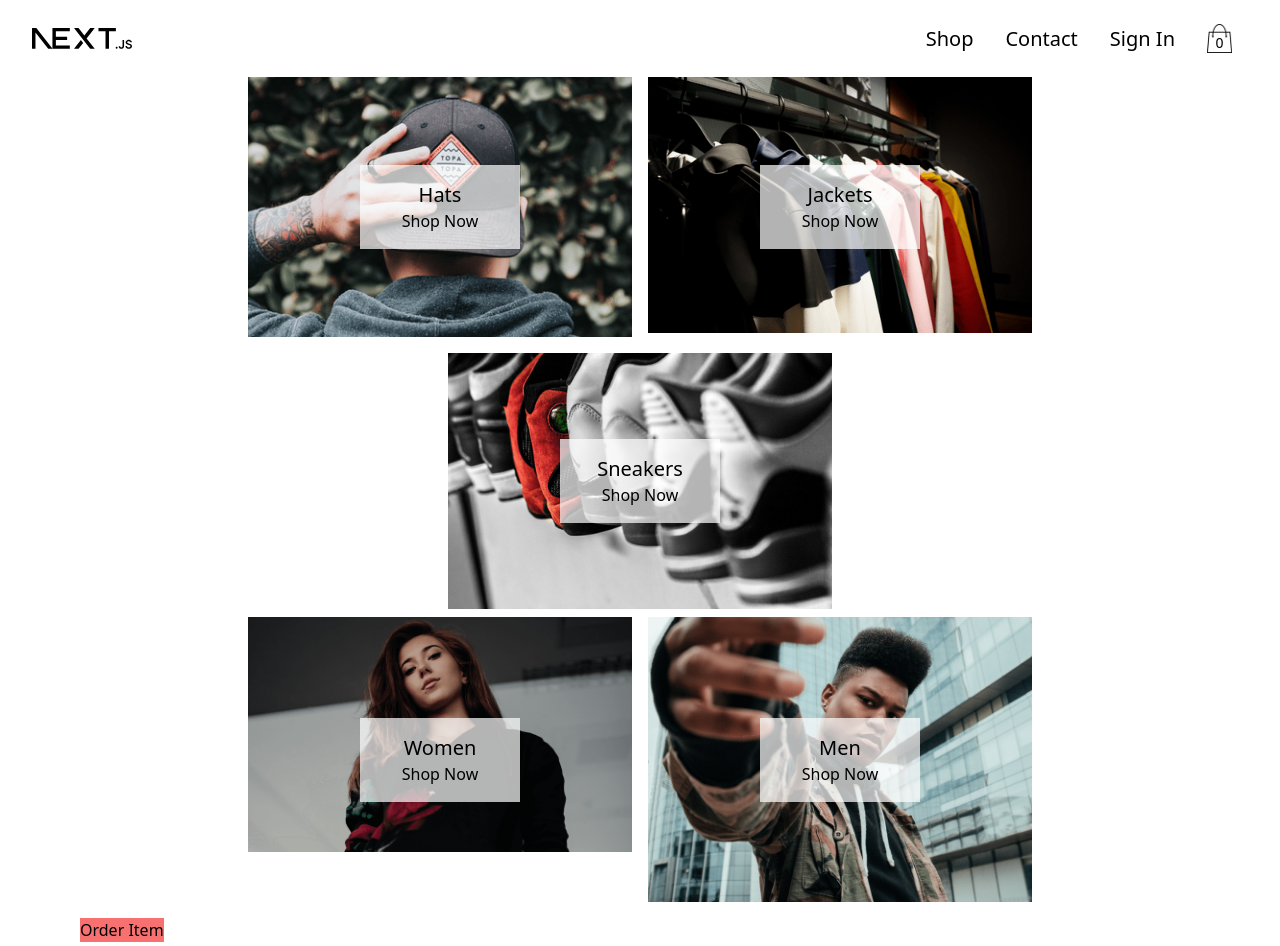
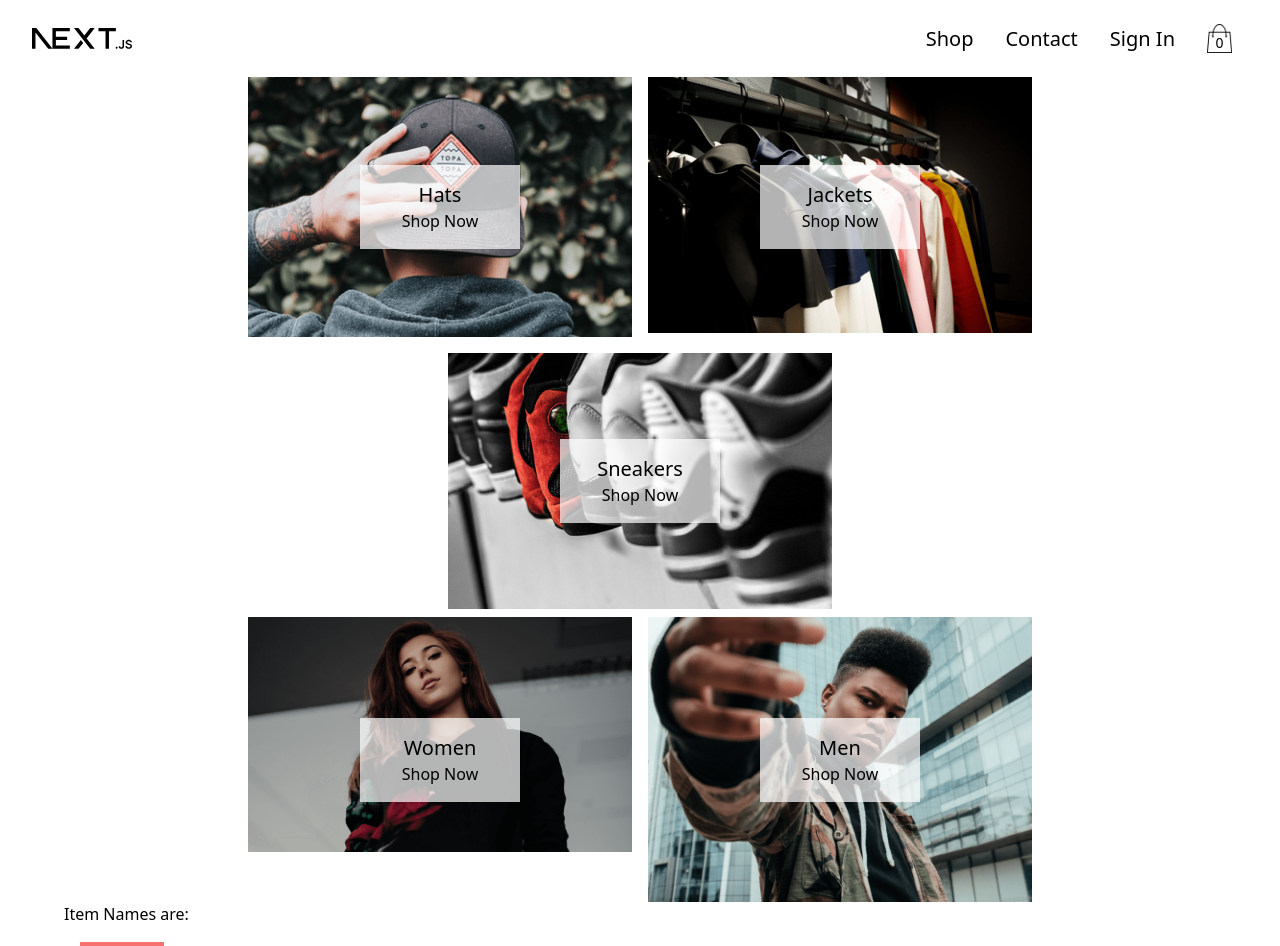
Before and after one commit to jafar-fahimi/next-clothes-store, a Next.js app: page / in a window 1280 px wide. Shown: the top 946 px of the page. Built offline with nearby package versions, Linux system fonts and the light colour scheme.

Commit message:
itemView.tsx itemStateArray coded

```diff
--- a/components/redux-toolkit/app/item/itemView.tsx
+++ b/components/redux-toolkit/app/item/itemView.tsx
@@ -6,18 +6,27 @@ type Props = {
   name: string;
   imageUrl: string;
   price: number;
+  qty?: number;
+  countInStock?: number;
 };
+
 export function ItemView() {
-  const itemState = useSelector((state: Props) => {
-    return state;
-  });
+  const itemStateArray: Props[] = useSelector(
+    (state: { item: { cartItems: Props[] } }) => state.item.cartItems
+  );
   const iDispatch = useDispatch();
   return (
     <div>
-      {/* <h2>Item State is - {itemState}</h2> */}
+      <h2>
+        Item Names are: <br />
+        {itemStateArray.map((itm) => (
+          <span key={itm.id}>{itm.name}</span>
+        ))}
+      </h2>
       <button
         className="bg-red-400 m-4"
-        onClick={() =>
+        onClick={() => {
+          console.log("array of item obj is: ", itemStateArray);
           iDispatch(
             addToCart({
               id: 1,
@@ -25,8 +34,8 @@ export function ItemView() {
               imageUrl: "https://i.ibb.co/ZYW3VTp/brown-brim.png",
               price: 25,
             })
-          )
-        }
+          );
+        }}
       >
         Order Item
       </button>
```
